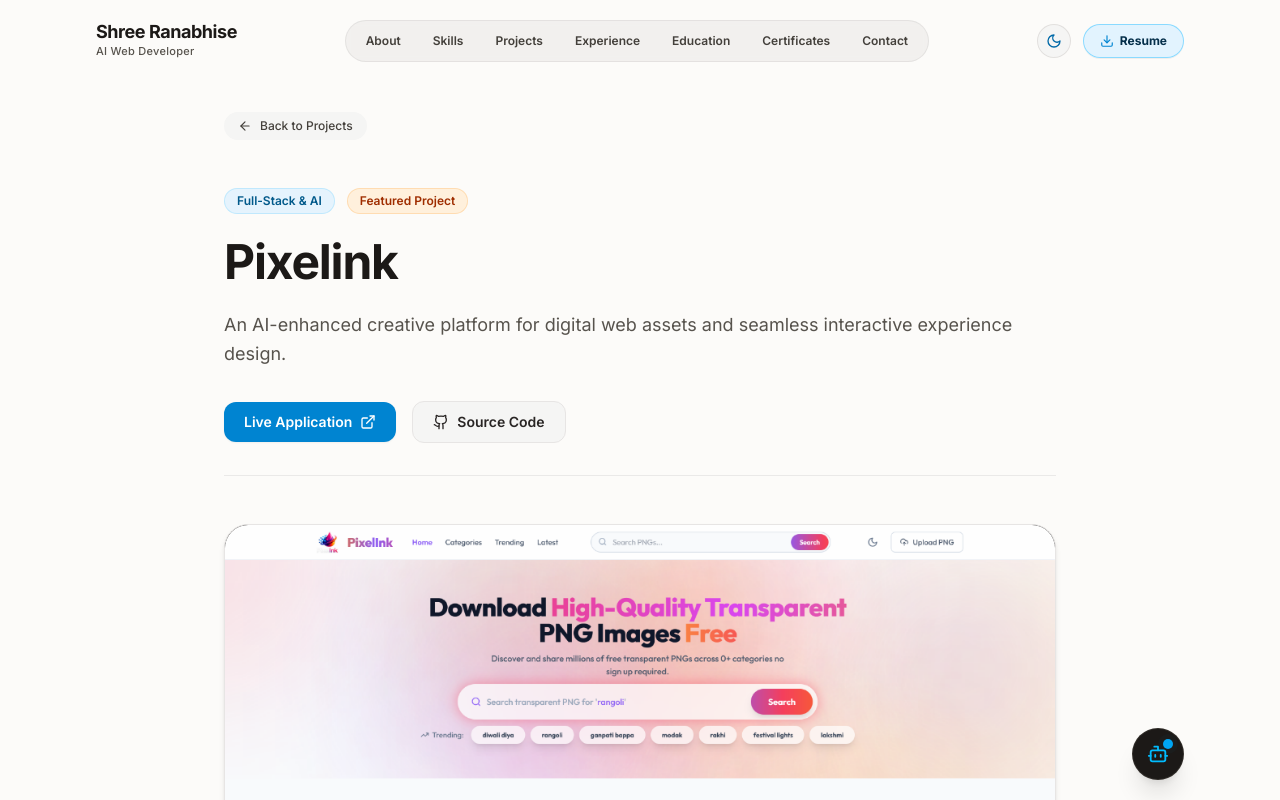
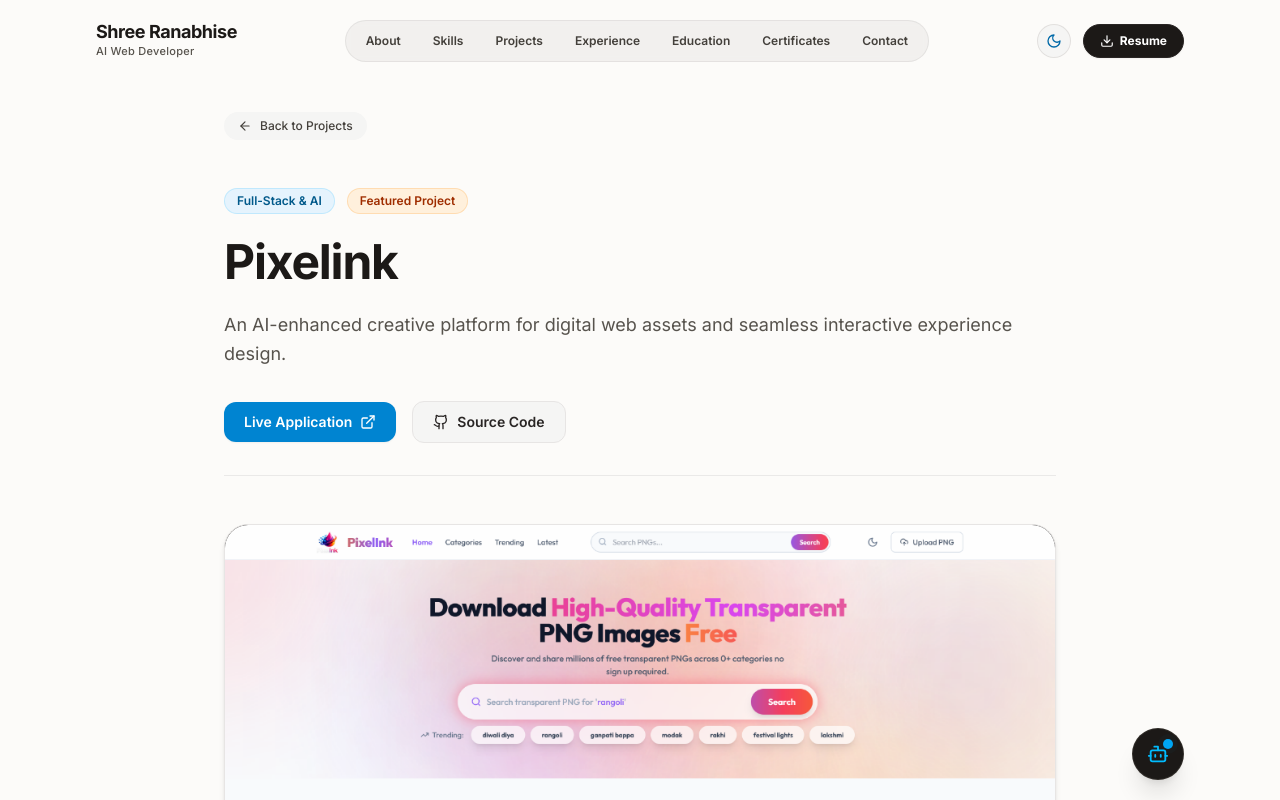
Before and after one commit to ShreeRanabhise/PortFolio, a Next.js app: page /projects/pixelink in a window 1280 px wide. Shown: the top 800 px of the page. Built offline with nearby package versions, Linux system fonts and the light colour scheme.

Commit message:
Set Resume button style to black for light mode and white for dark mode

```diff
--- a/src/components/layout/Navbar.tsx
+++ b/src/components/layout/Navbar.tsx
@@ -411,9 +411,9 @@ export function Navbar() {
           <a
             href="/Shree_Ranabhise_Resume.pdf"
             download="Shree_Ranabhise_Resume.pdf"
-            className="group inline-flex items-center gap-1.5 px-3.5 lg:px-4 py-2 text-xs font-bold text-sky-950 dark:text-sky-100 bg-sky-100/90 hover:bg-sky-200/90 dark:bg-sky-950/70 dark:hover:bg-sky-900/70 border border-sky-300/80 dark:border-sky-800/80 rounded-full transition-all duration-200 shadow-2xs hover:-translate-y-0.5 active:translate-y-0 whitespace-nowrap"
+            className="group inline-flex items-center gap-1.5 px-3.5 lg:px-4 py-2 text-xs font-bold text-white bg-stone-900 hover:bg-stone-800 dark:text-stone-950 dark:bg-white dark:hover:bg-stone-100 border border-stone-800 dark:border-white rounded-full transition-all duration-200 shadow-xs hover:-translate-y-0.5 active:translate-y-0 whitespace-nowrap"
           >
-            <Download className="w-3.5 h-3.5 text-sky-600 dark:text-sky-400 group-hover:translate-y-0.5 transition-transform duration-200" />
+            <Download className="w-3.5 h-3.5 text-white dark:text-stone-950 group-hover:translate-y-0.5 transition-transform duration-200" />
             <span>Resume</span>
           </a>
         </div>
@@ -425,9 +425,9 @@ export function Navbar() {
             download="Shree_Ranabhise_Resume.pdf"
             aria-label="Download Resume"
             title="Download Resume"
-            className="min-w-[44px] min-h-[44px] p-2.5 rounded-xl text-sky-700 dark:text-sky-300 bg-sky-100/80 dark:bg-sky-950/60 border border-sky-200 dark:border-sky-800/70 flex items-center justify-center active:scale-95 transition-transform"
+            className="min-w-[44px] min-h-[44px] p-2.5 rounded-xl text-white bg-stone-900 hover:bg-stone-800 dark:text-stone-950 dark:bg-white dark:hover:bg-stone-100 border border-stone-800 dark:border-white flex items-center justify-center active:scale-95 transition-transform"
           >
-            <Download className="w-4.5 h-4.5" />
+            <Download className="w-4.5 h-4.5 text-white dark:text-stone-950" />
           </a>
           <ThemeToggle />
           <button
@@ -471,9 +471,9 @@ export function Navbar() {
                 <a
                   href="/Shree_Ranabhise_Resume.pdf"
                   download="Shree_Ranabhise_Resume.pdf"
-                  className="w-full min-h-[44px] py-3 px-4 text-sm font-semibold text-sky-950 dark:text-sky-200 bg-sky-100 dark:bg-sky-950/70 border border-sky-200 dark:border-sky-800/80 rounded-xl flex items-center justify-center gap-2 active:scale-[0.99] transition-transform"
+                  className="w-full min-h-[44px] py-3 px-4 text-sm font-bold text-white bg-stone-900 hover:bg-stone-800 dark:text-stone-950 dark:bg-white dark:hover:bg-stone-100 border border-stone-800 dark:border-white rounded-xl flex items-center justify-center gap-2 active:scale-[0.99] transition-transform"
                 >
-                  <Download className="w-4 h-4 text-sky-600 dark:text-sky-400" />
+                  <Download className="w-4 h-4 text-white dark:text-stone-950" />
                   <span>Download Resume</span>
                 </a>
               </div>
--- a/src/components/resume/ResumeModal.tsx
+++ b/src/components/resume/ResumeModal.tsx
@@ -17,9 +17,9 @@ export function ResumeModal() {
       {/* Trigger Button */}
       <button
         onClick={() => setIsOpen(true)}
-        className="inline-flex items-center gap-1.5 px-3.5 py-1.5 text-xs font-semibold text-sky-900 dark:text-sky-200 bg-sky-100/90 hover:bg-sky-200 dark:bg-sky-950/70 dark:hover:bg-sky-900/70 border border-sky-200 dark:border-sky-800/80 rounded-full transition-all shadow-2xs hover:scale-105 active:scale-95 cursor-pointer"
+        className="inline-flex items-center gap-1.5 px-3.5 py-1.5 text-xs font-bold text-white bg-stone-900 hover:bg-stone-800 dark:text-stone-950 dark:bg-white dark:hover:bg-stone-100 border border-stone-800 dark:border-white rounded-full transition-all shadow-xs hover:scale-105 active:scale-95 cursor-pointer"
       >
-        <FileText className="w-3.5 h-3.5 text-sky-600 dark:text-sky-400" />
+        <FileText className="w-3.5 h-3.5 text-white dark:text-stone-950" />
         <span>Resume</span>
       </button>
 
```
